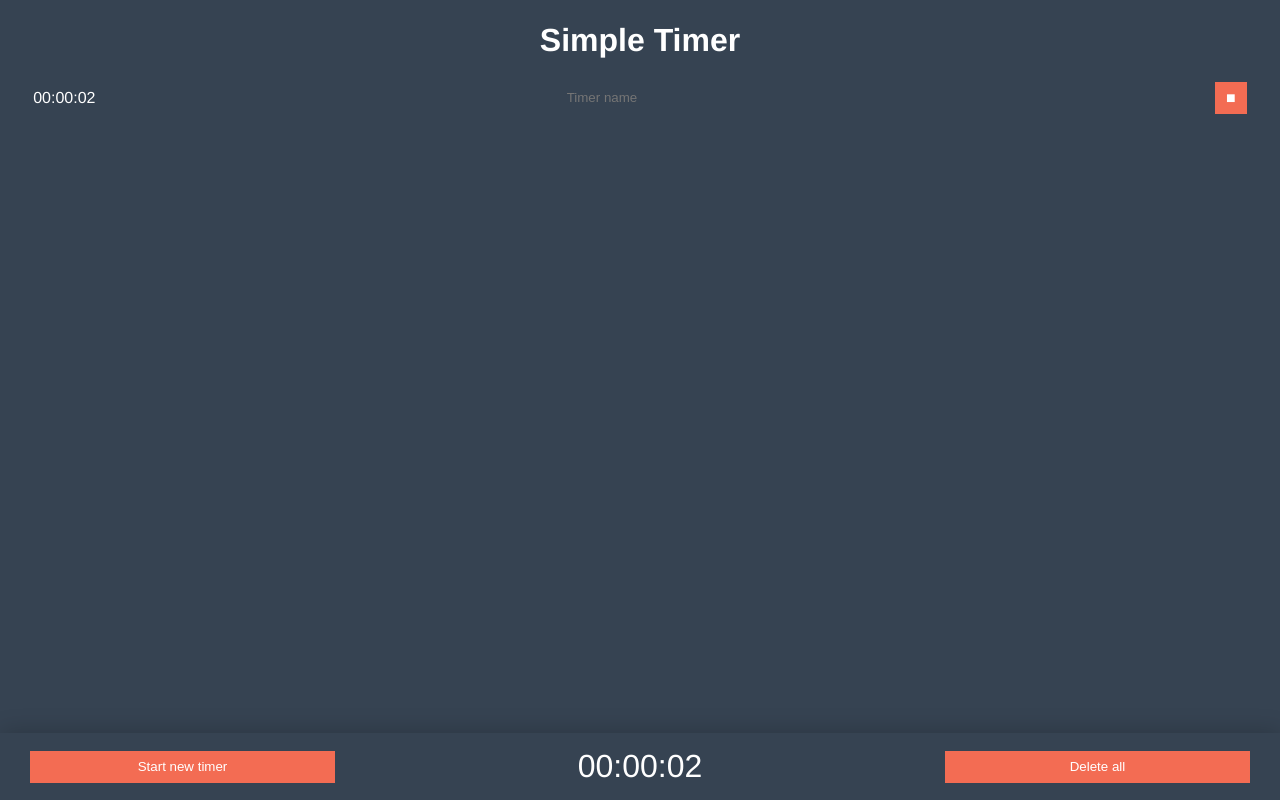
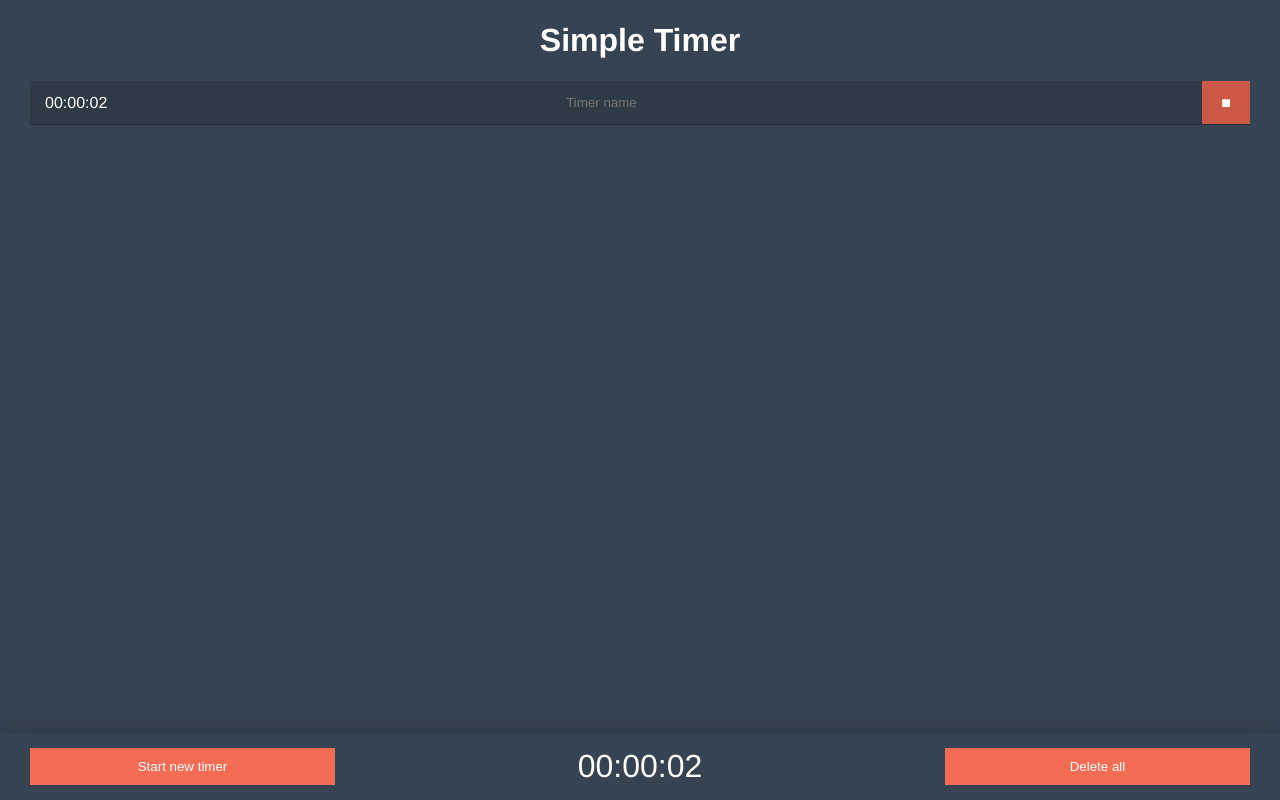
Before and after one commit to regisfrias/timer, a SvelteKit app: page / in a window 1280 px wide. Both pictures are taken after a click on the button "Start new timer". Built offline with nearby package versions, Linux system fonts and the light colour scheme.

Commit message:
More styles.

```diff
--- a/src/global.css
+++ b/src/global.css
@@ -1,6 +1,7 @@
 :root {
   --background: #364352;
   --accent: #f36c53;
+  --accent_dark: #cc5945;
   --white: white;
   --padding: 30px;
   --padding_sm: 15px;
@@ -23,8 +24,12 @@ main {
 }
 
 button {
-  height: 2rem;
   border: 0;
   background-color: var(--accent);
   color: var(--white);
+  cursor: pointer;
 }
+
+button.active {
+  background-color: var(--accent_dark);
+}
--- a/src/routes/+page.svelte
+++ b/src/routes/+page.svelte
@@ -87,11 +87,13 @@
   {#if timers.length}
     <div class="timers">
       {#each timers as timer, id}
-        <div class="timer">
-          {msToTime(timer.diff)}
+        <div class="timer {interval === timer.interval ? 'current' : ''}">
+          <div class="time">
+            {msToTime(timer.diff)}
+          </div>
           <input data-timer-id={id} type="text" name="" id="" bind:value={timer.name} on:keyup={onNameChange} placeholder="Timer name" />
           {#if interval === timer.interval}
-            <button class="play_pause" data-timer-id={id} on:click={stopTimer}>■</button>
+            <button class="play_pause active" data-timer-id={id} on:click={stopTimer}>■</button>
           {:else}
             <button class="play_pause" data-timer-id={id} on:click={() => startTimer(id)}>►</button>
           {/if}
@@ -114,9 +116,18 @@
 
   .timer {
     display: flex;
-    margin: 0.2rem;
-    align-items: center;
+    align-items: stretch;
     justify-content: space-between;
+    border-bottom: 1px solid #00000024;
+    padding-left: var(--padding_sm);
+  }
+
+  .timer.current {
+    display: flex;
+    align-items: stretch;
+    justify-content: space-between;
+    border-bottom: 1px solid #00000024;
+    background-color: #00000024;
   }
 
   .timer input {
@@ -124,7 +135,7 @@
     min-height: 1.6rem;
     line-height: 1;
     margin: 0;
-    padding: 0.2rem;
+    padding: 0.5rem;
     border: 1px solid transparent;
     background-color: transparent;
     color: white;
@@ -135,10 +146,14 @@
     background-color: rgba(255, 255, 255, 0.1);
   }
 
+  .time {
+    display: flex;
+    align-items: center;
+  }
+
   .play_pause {
     font-size: 1rem;
-    line-height: 1;
-    width: 2rem;
+    width: 3rem;
   }
 
   .total {
@@ -146,11 +161,10 @@
     font-size: 2rem;
   }
 
-
   .footer {
     display: grid;
     grid-template-columns: 1fr 2fr 1fr;
-    align-items: center;
+    align-items: stretch;
     background-color: var(--background);
     position: fixed;
     bottom: 0;
```
